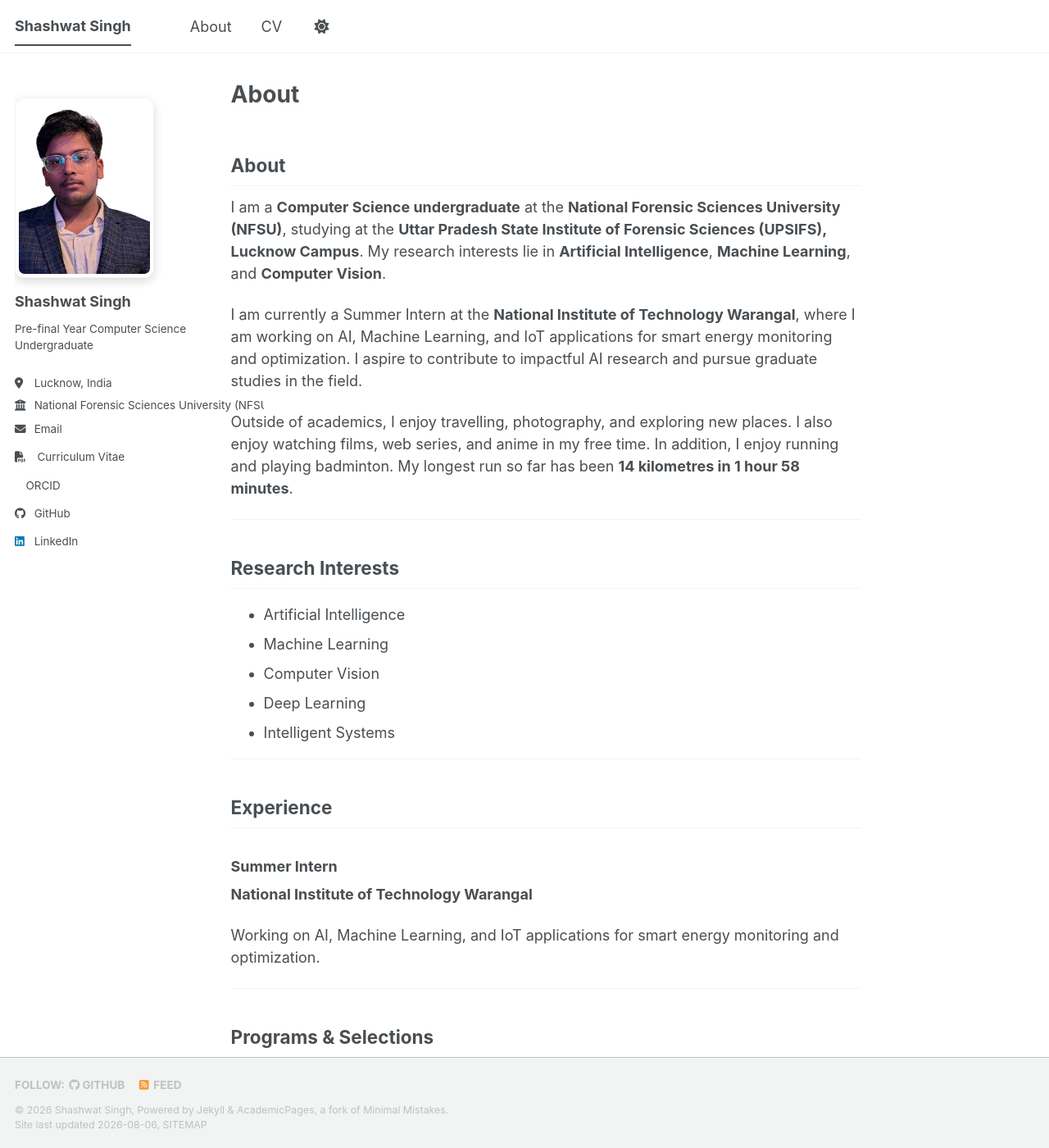
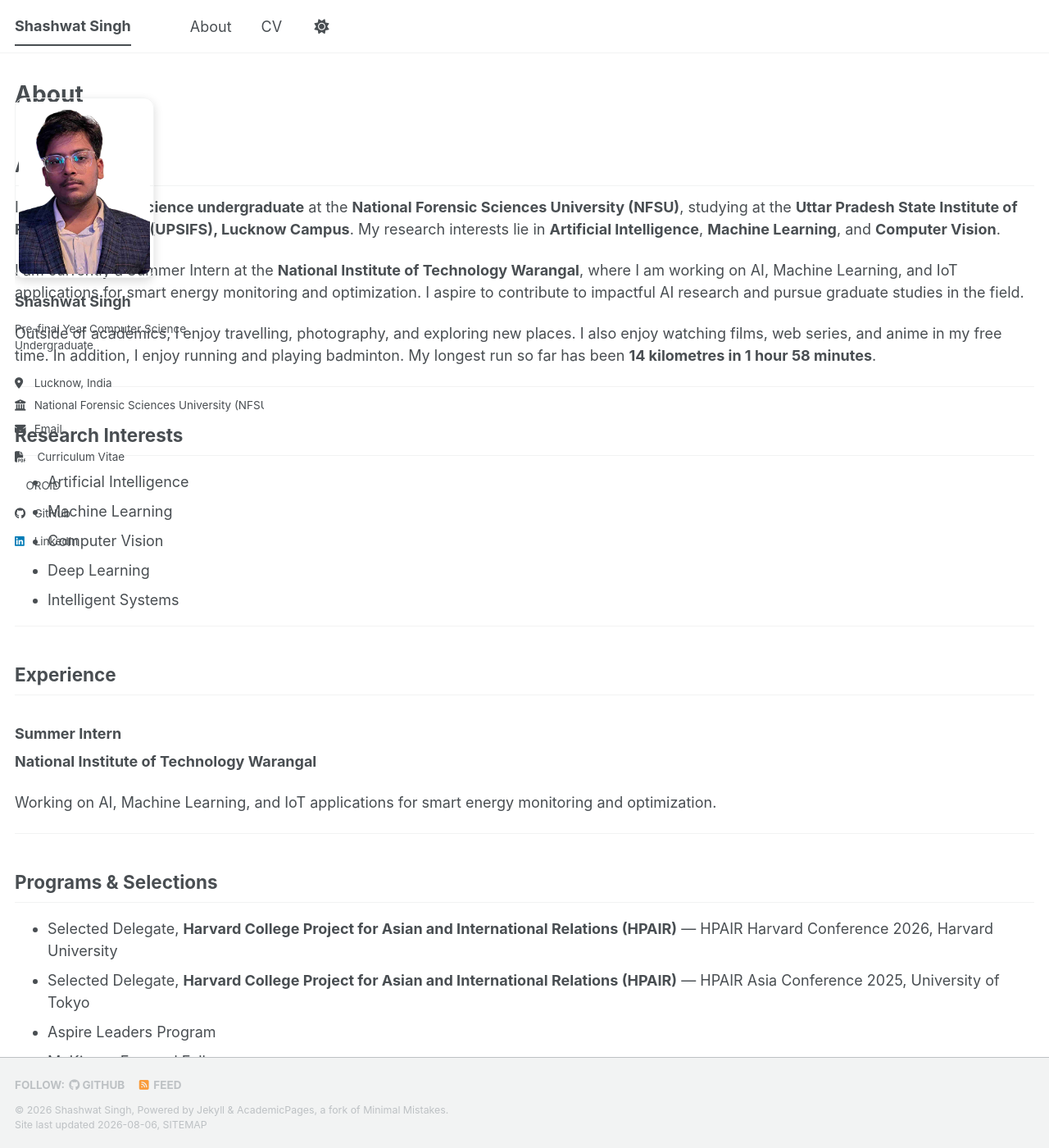
Before and after one commit to shashwht/academic-pages-temp, a Jekyll site: the page built from _pages/about.md, in a window 1280 px wide and 1400 px high. Shown: the whole window at 82% size. Built offline with Jekyll 4.4.1, drawn with Linux system fonts in a browser that asks for light colours; a style sheet for code colours, icons or effects is not loaded.

Commit message:
Update _page.scss

```diff
--- a/_sass/layout/_page.scss
+++ b/_sass/layout/_page.scss
@@ -17,11 +17,6 @@
 }
 
 .page {
-  @include breakpoint($large) {
-    @include span(10 of 12 last);
-    @include prefix(0.5 of 12);
-    @include suffix(2 of 12);
-  }
 
   .page__inner-wrap {
     @include full();
```
